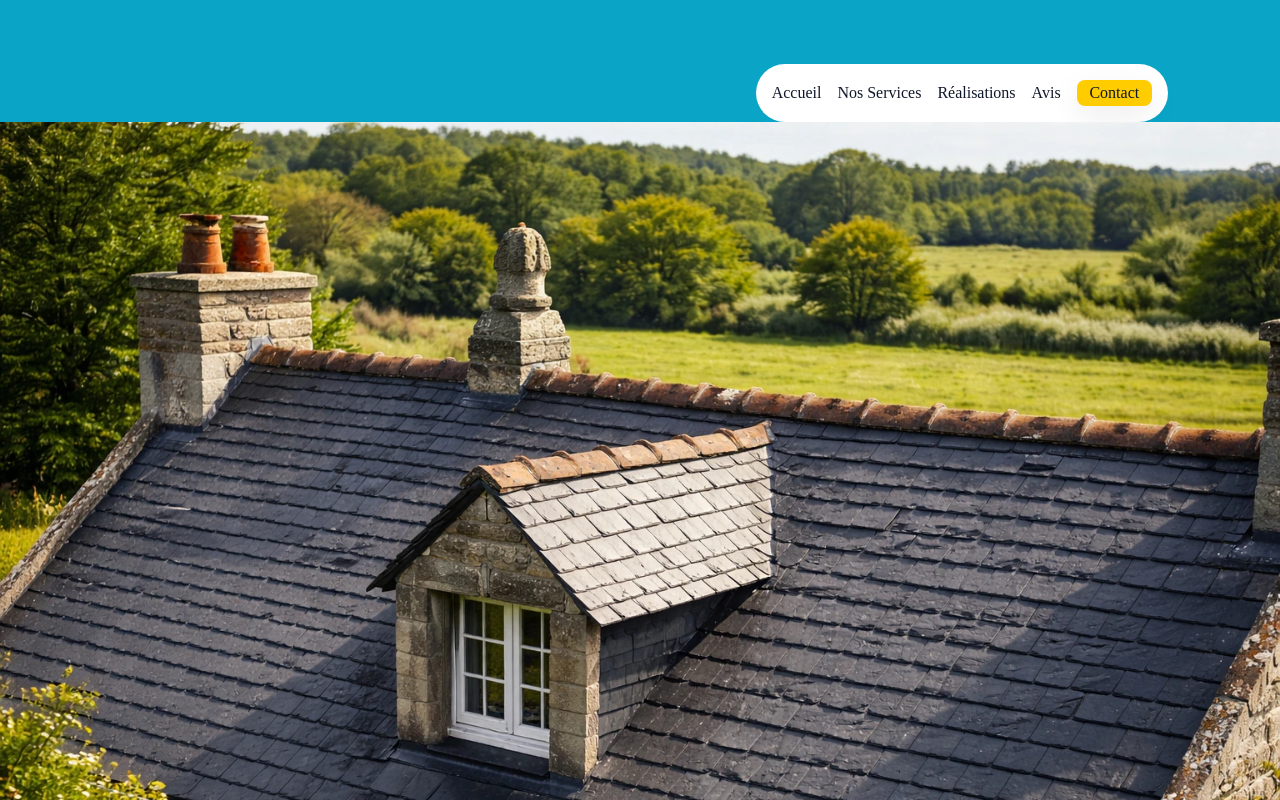
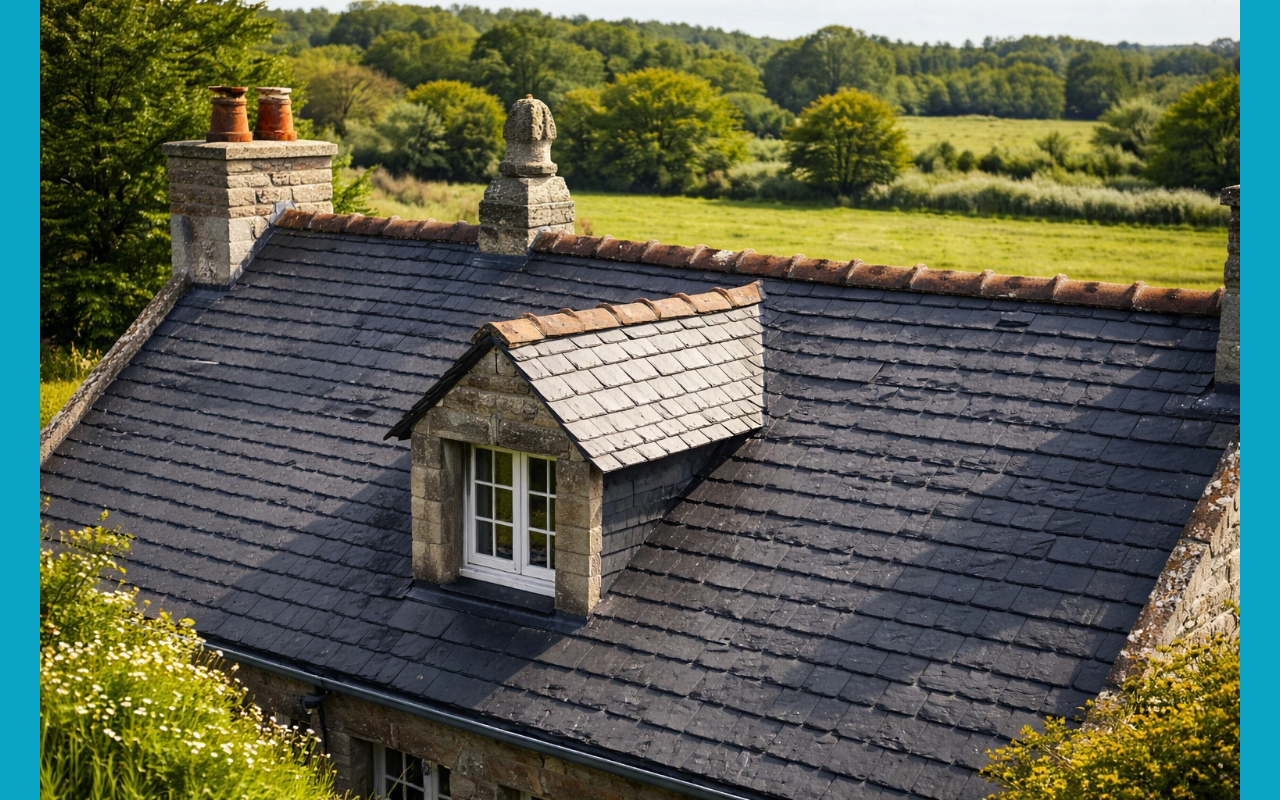
Before and after one commit to Charlirussell/Avenir-Toiture-Ouest, a React (Vite) app: page / in a window 1280 px wide. Shown: the top 800 px of the page. Built offline with nearby package versions, Linux system fonts and the light colour scheme.

Commit message:
Implemented sass to home page image

```diff
--- a/src/components/Home/Home.jsx
+++ b/src/components/Home/Home.jsx
@@ -5,7 +5,7 @@ import './Home.scss';
 const Home = () => {
     return (
         <div className='home-main'>
-            <img src={HomeImg} alt='home-img' />
+            <img className='home-img' src={HomeImg} alt='home background' />
         </div>
     )
 }
--- a/src/components/Home/Home.scss
+++ b/src/components/Home/Home.scss
@@ -1 +1,19 @@
 @use '/src/styles/variables' as v;
+
+.home {
+    position: relative;
+    width: 100%;
+    height: 100vh;
+    overflow: hidden;
+}
+
+.home-img {
+    position: absolute;
+    inset: 0;
+    width: 100%;
+    height: 100%;
+    object-fit: contain;
+    object-position: center top;
+    z-index: 0;
+    display: block;
+}
```
